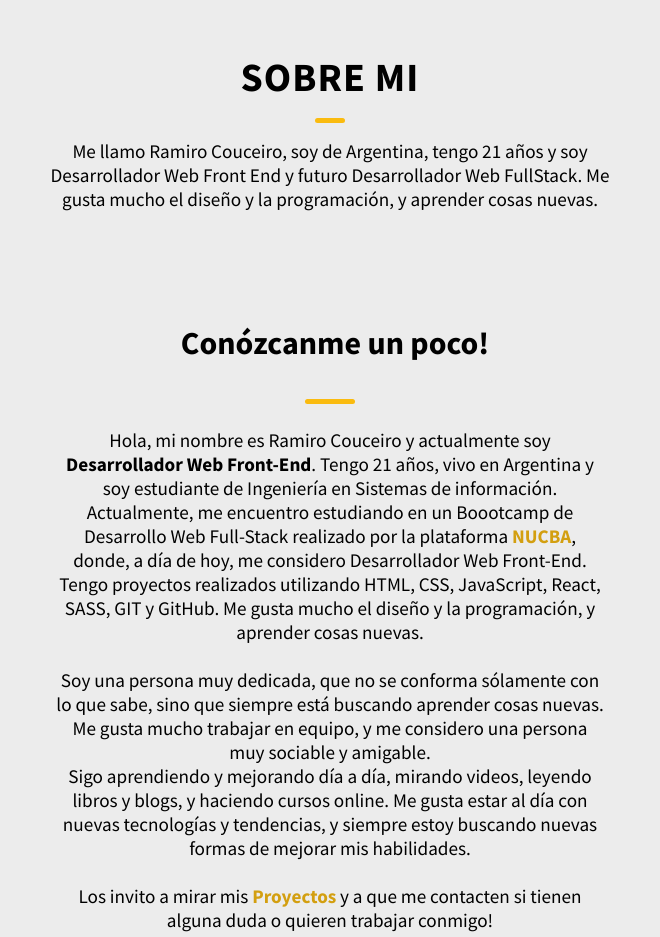
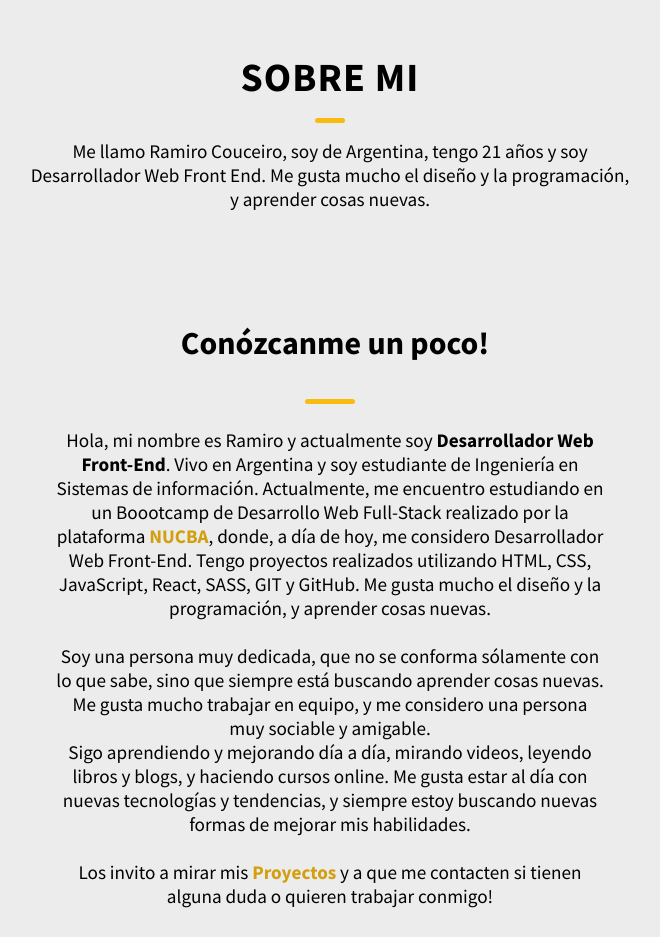
Before and after one commit to ramicouceiro/Portfolio, a plain HTML site: page index.html in a window 1280 px wide. Shown: the part 860-1797 px from the top of the page, without its empty margins (310-970 px from the left). Drawn offline with nearby package versions, Linux system fonts and the light colour scheme.

Commit message:
cambio en texto

```diff
--- a/index.html
+++ b/index.html
@@ -42,34 +42,26 @@
         </div>
       </section>
       <section class="about" id="about">
-        <div
-          class="about__content"
-          data-aos="fade-down"
-          data-aos-duration="1500"
-        >
+        <div class="about__content" data-aos="zoom-in" data-aos-duration="1500">
           <h2 class="about__title">SOBRE MI</h2>
           <span class="about__separator"></span>
           <p class="about__subtitle">
             Me llamo Ramiro Couceiro, soy de Argentina, tengo 21 años y soy
-            Desarrollador Web Front End y futuro Desarrollador Web FullStack. Me
-            gusta mucho el diseño y la programación, y aprender cosas nuevas.
+            Desarrollador Web Front End. Me gusta mucho el diseño y la
+            programación, y aprender cosas nuevas.
           </p>
         </div>
       </section>
       <section class="skills" id="skills">
-        <div
-          class="skills__about"
-          data-aos="fade-right"
-          data-aos-duration="1500"
-        >
+        <div class="skills__about" data-aos="zoom-in" data-aos-duration="1500">
           <h2>Conózcanme un poco!</h2>
           <div class="about__skills__separator"></div>
           <p class="skills__about__subtitle">
-            Hola, mi nombre es Ramiro Couceiro y actualmente soy
-            <b>Desarrollador Web Front-End</b>. Tengo 21 años, vivo en Argentina
-            y soy estudiante de Ingeniería en Sistemas de información.
-            Actualmente, me encuentro estudiando en un Boootcamp de Desarrollo
-            Web Full-Stack realizado por la plataforma
+            Hola, mi nombre es Ramiro y actualmente soy
+            <b>Desarrollador Web Front-End</b>. Vivo en Argentina y soy
+            estudiante de Ingeniería en Sistemas de información. Actualmente, me
+            encuentro estudiando en un Boootcamp de Desarrollo Web Full-Stack
+            realizado por la plataforma
             <a href="https://www.nucba.com.ar/" target="_blank"><b>NUCBA</b></a
             >, donde, a día de hoy, me considero Desarrollador Web Front-End.
             Tengo proyectos realizados utilizando HTML, CSS, JavaScript, React,
@@ -96,7 +88,7 @@
         </div>
         <div
           class="skills__content"
-          data-aos="fade-left"
+          data-aos="zoom-in"
           data-aos-duration="1500"
         >
           <h2>Mis Conocimientos</h2>
@@ -117,7 +109,7 @@
       <section class="projects" id="projects">
         <div
           class="projects__container"
-          data-aos="fade-down"
+          data-aos="zoom-in"
           data-aos-duration="1500"
         >
           <h2>Mis Proyectos!</h2>
@@ -131,7 +123,7 @@
       </section>
     </main>
     <footer class="footer" id="footer">
-      <div class="footer__container" data-aos="fade-down">
+      <div class="footer__container" data-aos="zoom-in">
         <h2>Contacto</h2>
         <div class="about__skills__separator"></div>
         <div class="footer__social">
```
